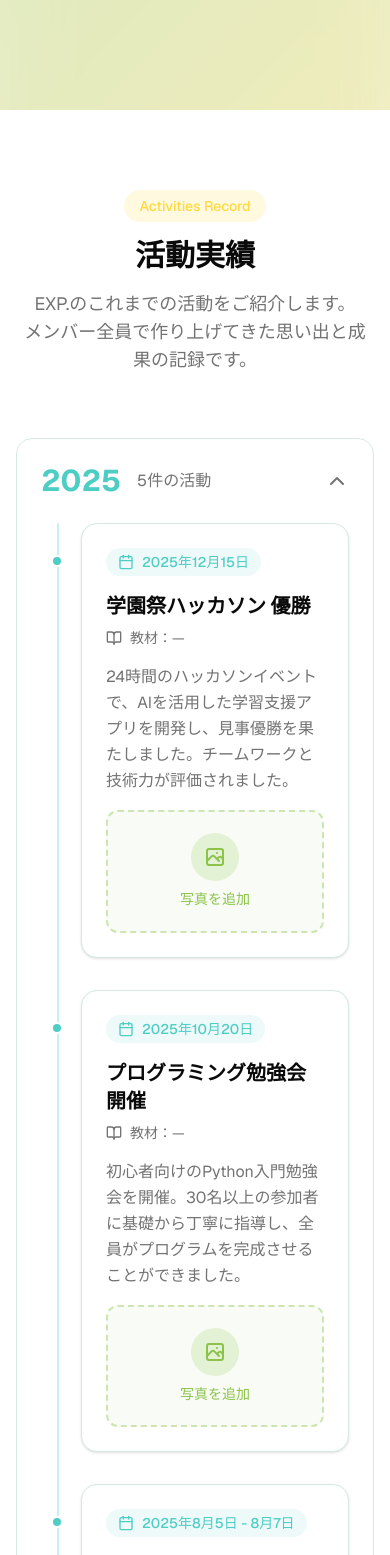
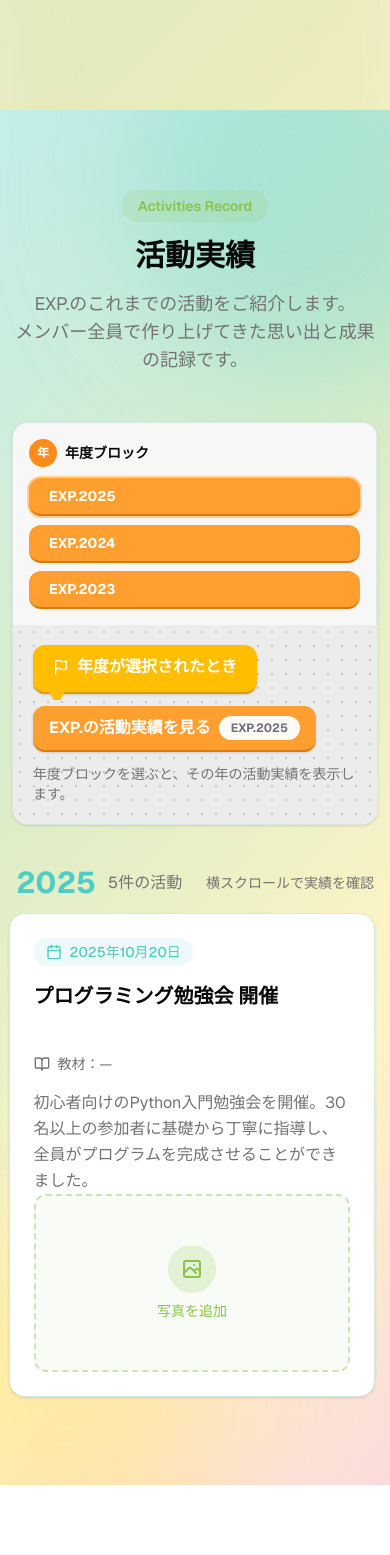
Before and after one commit to Mocha366/EXP.site, a Next.js app: page / in a window 390 px wide. Shown: the part 5393-6948 px from the top of the page. Built offline with nearby package versions, Linux system fonts and the light colour scheme.

Commit message:
change/photo

```diff
--- a/src/components/landing/AchievementsSection.tsx
+++ b/src/components/landing/AchievementsSection.tsx
@@ -1,8 +1,8 @@
 "use client"
 
-import { useState } from "react"
+import { useEffect, useRef, useState } from "react"
 import Image from "next/image"
-import { Calendar, BookOpen, ChevronDown } from "lucide-react"
+import { Calendar, BookOpen, Puzzle, Flag } from "lucide-react"
 import {
   achievementsByYear,
   type Achievement,
@@ -11,27 +11,29 @@ import {
 
 function AchievementCard({ achievement }: { achievement: Achievement }) {
   return (
-    <div className="bg-card rounded-xl border border-border p-6 shadow-sm hover:shadow-md transition-shadow">
-      <div className="inline-flex items-center gap-2 px-3 py-1 rounded-full bg-[var(--exp-cyan)]/10 text-[var(--exp-cyan)] text-sm font-medium mb-4">
+    <div className="h-full bg-card rounded-xl border border-border p-6 shadow-sm hover:shadow-md transition-shadow flex flex-col">
+      <div className="space-y-4">
+        <div className="inline-flex items-center gap-2 px-3 py-1 rounded-full bg-[var(--exp-cyan)]/10 text-[var(--exp-cyan)] text-sm font-medium">
           <Calendar className="w-4 h-4" />
           {achievement.date}
         </div>
 
-      <h3 className="text-xl font-bold text-foreground mb-2">
+        <h3 className="text-xl font-bold text-foreground min-h-[3.5rem]">
           {achievement.title}
         </h3>
 
-      <div className="flex items-center gap-2 text-muted-foreground text-sm mb-4">
+        <div className="flex items-center gap-2 text-muted-foreground text-sm min-h-5">
           <BookOpen className="w-4 h-4" />
           教材：{achievement.material}
         </div>
 
-      <p className="text-muted-foreground leading-relaxed mb-4">
+        <p className="text-muted-foreground leading-relaxed min-h-[6rem]">
           {achievement.description}
         </p>
+      </div>
 
       {achievement.imageSrc ? (
-        <div className="aspect-video rounded-lg overflow-hidden border border-border">
+        <div className="mt-auto aspect-video rounded-lg overflow-hidden border border-border">
           <Image
             src={achievement.imageSrc}
             alt={achievement.title}
@@ -41,7 +43,7 @@ function AchievementCard({ achievement }: { achievement: Achievement }) {
           />
         </div>
       ) : (
-        <div className="aspect-video rounded-lg border-2 border-dashed border-[var(--exp-green)]/40 bg-[var(--exp-green)]/5 flex items-center justify-center">
+        <div className="mt-auto aspect-video rounded-lg border-2 border-dashed border-[var(--exp-green)]/40 bg-[var(--exp-green)]/5 flex items-center justify-center">
           <div className="text-center p-4">
             <div className="w-12 h-12 mx-auto mb-2 rounded-full bg-[var(--exp-green)]/20 flex items-center justify-center">
               <svg
@@ -66,51 +68,107 @@ function AchievementCard({ achievement }: { achievement: Achievement }) {
   )
 }
 
-function YearAccordion({ yearGroup }: { yearGroup: YearGroup }) {
-  const [isOpen, setIsOpen] = useState(yearGroup.year === "2025")
+function YearBlock({
+  yearGroup,
+  isSelected,
+  onClick,
+}: {
+  yearGroup: YearGroup
+  isSelected: boolean
+  onClick: () => void
+}) {
+  return (
+    <button
+      onClick={onClick}
+      aria-pressed={isSelected}
+      className={`
+        w-full text-left pl-5 pr-3 py-2 rounded-lg font-bold text-sm transition-all
+        bg-[#ff9f2f] text-white border-b-2 border-[#de7810] hover:brightness-105
+        ${isSelected ? "ring-2 ring-[#ffd091] shadow-sm -translate-y-[1px]" : ""}
+      `}
+    >
+      <span>EXP.{yearGroup.year}</span>
+    </button>
+  )
+}
+
+function ScratchWorkspaceHeader({
+  selectedYearGroup,
+}: {
+  selectedYearGroup?: YearGroup
+}) {
+  return (
+    <div className="flex flex-col items-start gap-3">
+      <div className="relative bg-[#ffbf00] text-white px-5 py-2.5 rounded-[12px] font-bold border-b-2 border-[#d79d00] shadow-sm">
+        <span className="inline-flex items-center gap-2">
+          <Flag className="w-4 h-4" />
+          年度が選択されたとき
+        </span>
+        <span
+          className="absolute -bottom-2 left-4 w-4 h-2 bg-[#ffbf00]"
+          style={{ clipPath: "polygon(0 0, 100% 0, 70% 100%, 30% 100%)" }}
+          aria-hidden
+        />
+      </div>
+
+      <div className="flex items-center gap-2 rounded-lg bg-[#ff9f2f] text-white px-4 py-2.5 font-bold border-b-2 border-[#de7810] shadow-sm">
+        <span>EXP.の活動実績を見る</span>
+        <div className="rounded-full bg-white/95 text-[#6b7280] px-3 py-1 text-xs font-bold">
+          {selectedYearGroup
+            ? `EXP.${selectedYearGroup.year}`
+            : "年度"}
+        </div>
+      </div>
+    </div>
+  )
+}
+
+function BlockProgrammingArea({
+  achievementsByYear,
+  selectedYear,
+  onSelectYear,
+}: {
+  achievementsByYear: YearGroup[]
+  selectedYear: string | null
+  onSelectYear: (year: string) => void
+}) {
+  const selectedYearGroup = achievementsByYear.find((y) => y.year === selectedYear)
 
   return (
-    <div className="border border-border rounded-2xl overflow-hidden bg-card">
-      <button
-        onClick={() => setIsOpen(!isOpen)}
-        className="w-full flex items-center justify-between p-6 text-left hover:bg-muted/50 transition-colors"
-      >
-        <div className="flex items-center gap-4">
-          <span className="text-3xl md:text-4xl font-bold text-[var(--exp-cyan)]">
-            {yearGroup.year}
-          </span>
-          <span className="text-muted-foreground">
-            {yearGroup.achievements.length}件の活動
-          </span>
+    <div className="mb-10 max-w-5xl mx-auto">
+      <div className="rounded-2xl overflow-hidden border border-border bg-card shadow-sm">
+        <div className="grid md:grid-cols-[220px_1fr]">
+          <div className="bg-[#f7f7f7] border-r border-border p-4">
+            <div className="flex items-center gap-2 mb-3">
+              <div className="w-7 h-7 rounded-full bg-[#ff8c1a] text-white text-xs font-bold flex items-center justify-center">
+                年
               </div>
-        <ChevronDown
-          className={`w-6 h-6 text-muted-foreground transition-transform duration-300 ${
-            isOpen ? "rotate-180" : ""
-          }`}
+              <p className="text-sm font-semibold">年度ブロック</p>
+            </div>
+            <div className="flex flex-col gap-2">
+              {achievementsByYear.map((yearGroup) => (
+                <YearBlock
+                  key={yearGroup.year}
+                  yearGroup={yearGroup}
+                  isSelected={selectedYear === yearGroup.year}
+                  onClick={() => onSelectYear(yearGroup.year)}
                 />
-      </button>
-
-      <div
-        className={`grid transition-all duration-300 ease-in-out ${
-          isOpen ? "grid-rows-[1fr] opacity-100" : "grid-rows-[0fr] opacity-0"
-        }`}
-      >
-        <div className="overflow-hidden">
-          <div className="p-6 pt-0">
-            <div className="relative">
-              <div className="absolute left-4 top-0 bottom-0 w-0.5 bg-[var(--exp-cyan)]/30" />
-
-              <div className="flex flex-col gap-8">
-                {yearGroup.achievements.map((achievement) => (
-                  <div key={achievement.id} className="relative flex gap-6">
-                    <div className="absolute left-4 -translate-x-1/2 top-8 w-3 h-3 rounded-full bg-[var(--exp-cyan)] border-2 border-background z-10" />
-                    <div className="ml-10 flex-1">
-                      <AchievementCard achievement={achievement} />
-                    </div>
-                  </div>
               ))}
             </div>
           </div>
+
+          <div
+            className="min-h-[160px] p-5"
+            style={{
+              background: "#ececec",
+              backgroundImage: "radial-gradient(#c8c8c8 1px, transparent 1px)",
+              backgroundSize: "14px 14px",
+            }}
+          >
+            <ScratchWorkspaceHeader selectedYearGroup={selectedYearGroup} />
+            <p className="mt-3 text-sm text-muted-foreground">
+              年度ブロックを選ぶと、その年の活動実績を表示します。
+            </p>
           </div>
         </div>
       </div>
@@ -118,12 +176,131 @@ function YearAccordion({ yearGroup }: { yearGroup: YearGroup }) {
   )
 }
 
+function AchievementsHorizontalList({ yearGroup }: { yearGroup: YearGroup }) {
+  const scrollRef = useRef<HTMLDivElement | null>(null)
+  const draggingRef = useRef(false)
+  const dragStartXRef = useRef(0)
+  const dragStartScrollRef = useRef(0)
+  const loopItems = [
+    ...yearGroup.achievements,
+    ...yearGroup.achievements,
+    ...yearGroup.achievements,
+  ]
+
+  useEffect(() => {
+    const el = scrollRef.current
+    if (!el || yearGroup.achievements.length === 0) return
+    el.scrollLeft = el.scrollWidth / 3
+  }, [yearGroup])
+
+  const handleLoopScroll = () => {
+    const el = scrollRef.current
+    if (!el || yearGroup.achievements.length === 0) return
+
+    const sectionWidth = el.scrollWidth / 3
+    const min = sectionWidth * 0.5
+    const max = sectionWidth * 1.5
+
+    if (el.scrollLeft < min) {
+      el.scrollLeft += sectionWidth
+    } else if (el.scrollLeft > max) {
+      el.scrollLeft -= sectionWidth
+    }
+  }
+
+  const handleMouseDown: React.MouseEventHandler<HTMLDivElement> = (e) => {
+    const el = scrollRef.current
+    if (!el) return
+
+    draggingRef.current = true
+    dragStartXRef.current = e.clientX
+    dragStartScrollRef.current = el.scrollLeft
+    el.classList.add("cursor-grabbing")
+  }
+
+  const handleMouseMove: React.MouseEventHandler<HTMLDivElement> = (e) => {
+    const el = scrollRef.current
+    if (!el || !draggingRef.current) return
+    e.preventDefault()
+
+    const delta = e.clientX - dragStartXRef.current
+    el.scrollLeft = dragStartScrollRef.current - delta
+  }
+
+  const handleMouseUpOrLeave = () => {
+    const el = scrollRef.current
+    draggingRef.current = false
+    el?.classList.remove("cursor-grabbing")
+  }
+
+  return (
+    <div>
+      <div className="mb-3 px-1 flex flex-wrap items-center justify-between gap-2">
+        <div className="flex items-center gap-3">
+          <span className="text-3xl font-bold text-[var(--exp-cyan)]">
+            {yearGroup.year}
+          </span>
+          <span className="text-muted-foreground">
+            {yearGroup.achievements.length}件の活動
+          </span>
+        </div>
+        <p className="text-sm text-muted-foreground">横スクロールで実績を確認</p>
+      </div>
+
+      <div
+        ref={scrollRef}
+        onScroll={handleLoopScroll}
+        onMouseDown={handleMouseDown}
+        onMouseMove={handleMouseMove}
+        onMouseUp={handleMouseUpOrLeave}
+        onMouseLeave={handleMouseUpOrLeave}
+        className="relative left-1/2 -translate-x-1/2 w-screen pb-2 overflow-x-auto px-3 md:px-6 [scrollbar-width:none] [-ms-overflow-style:none] [&::-webkit-scrollbar]:hidden cursor-grab select-none"
+      >
+        <div className="flex w-max gap-5 pr-6">
+          {loopItems.map((achievement, index) => (
+            <div
+              key={`${achievement.id}-${index}`}
+              className="shrink-0 w-[94vw] sm:w-[600px] md:w-[700px] lg:w-[760px]"
+            >
+              <AchievementCard achievement={achievement} />
+            </div>
+          ))}
+        </div>
+      </div>
+    </div>
+  )
+}
+
 export function AchievementsSection() {
+  const [selectedYear, setSelectedYear] = useState<string | null>("2025")
+
+  const selectedYearGroup = achievementsByYear.find(
+    (yg) => yg.year === selectedYear
+  )
+
   return (
-    <section id="achievements" className="py-20 bg-background">
-      <div className="container mx-auto px-4 max-w-4xl">
-        <div className="text-center mb-16">
-          <span className="inline-block px-4 py-1.5 rounded-full text-sm font-medium mb-4 bg-[rgba(255,217,61,0.16)] text-[var(--exp-yellow)]">
+    <section id="achievements" className="relative py-20 overflow-hidden">
+      <div className="pointer-events-none absolute inset-0 -z-10 overflow-hidden">
+        <div
+          className="absolute inset-0"
+          style={{
+            background:
+              "linear-gradient(135deg, rgba(78,205,196,0.34) 0%, rgba(139,195,74,0.30) 40%, rgba(255,217,61,0.30) 72%, rgba(240,128,128,0.28) 100%)",
+          }}
+        />
+        <div
+          className="absolute -top-28 -right-28 h-96 w-96 rounded-full blur-3xl"
+          style={{ background: "rgba(78,205,196,0.28)" }}
+        />
+        <div
+          className="absolute -bottom-20 -left-24 h-80 w-80 rounded-full blur-3xl"
+          style={{ background: "rgba(255,217,61,0.24)" }}
+        />
+      </div>
+
+      <div className="relative container mx-auto px-3 md:px-4 max-w-[1400px]">
+        <div className="text-center mb-12">
+          <span className="inline-block px-4 py-1.5 rounded-full text-sm font-semibold mb-4 bg-[rgba(139,195,74,0.14)] text-[var(--exp-green)]">
             Activities Record
           </span>
           <h2 className="text-3xl md:text-4xl font-bold text-foreground mb-4">
@@ -136,11 +313,22 @@ export function AchievementsSection() {
           </p>
         </div>
 
-        <div className="flex flex-col gap-6">
-          {achievementsByYear.map((yearGroup) => (
-            <YearAccordion key={yearGroup.year} yearGroup={yearGroup} />
-          ))}
+        <BlockProgrammingArea
+          achievementsByYear={achievementsByYear}
+          selectedYear={selectedYear}
+          onSelectYear={setSelectedYear}
+        />
+
+        {selectedYearGroup ? (
+          <AchievementsHorizontalList yearGroup={selectedYearGroup} />
+        ) : (
+          <div className="text-center py-16 rounded-2xl border-2 border-dashed border-muted-foreground/30 bg-muted/20">
+            <Puzzle className="w-16 h-16 mx-auto mb-4 text-muted-foreground/50" />
+            <p className="text-muted-foreground text-lg">
+              年度ブロックを選んで活動実績を表示しよう
+              </p>
           </div>
+        )}
       </div>
     </section>
   )
--- a/src/components/landing/Footer.tsx
+++ b/src/components/landing/Footer.tsx
@@ -11,7 +11,7 @@ const footerLinks = [
   { name: "EXP.とは", href: "#about" },
   { name: "活動内容", href: "#activities" },
   { name: "活動実績", href: "#achievements" },
-  { name: "入部する", href: "#join" },
+  { name: "お問い合わせ", href: "#join" },
 ]
 
 export function Footer() {
@@ -29,7 +29,7 @@ export function Footer() {
             />
             <p className="text-background/70 text-sm text-center md:text-left">
               Experience Point Circle<br />
-              プログラミングサークル
+              プログラミング教育サークル
             </p>
           </div>
 
--- a/src/components/landing/Header.tsx
+++ b/src/components/landing/Header.tsx
@@ -9,7 +9,7 @@ const navItems = [
   { name: "EXP.とは", href: "#about" },
   { name: "活動内容", href: "#activities" },
   { name: "活動実績", href: "#achievements" },
-  { name: "入部する", href: "#join" },
+  { name: "お問い合わせ", href: "#join" },
 ]
 
 export function Header() {
```
Also changed, not shown: src/app/globals.css (line endings or trailing spaces), 2 other files (tests, documents, lock files or other folders). Lines whose indentation alone changed are shown as unchanged.
